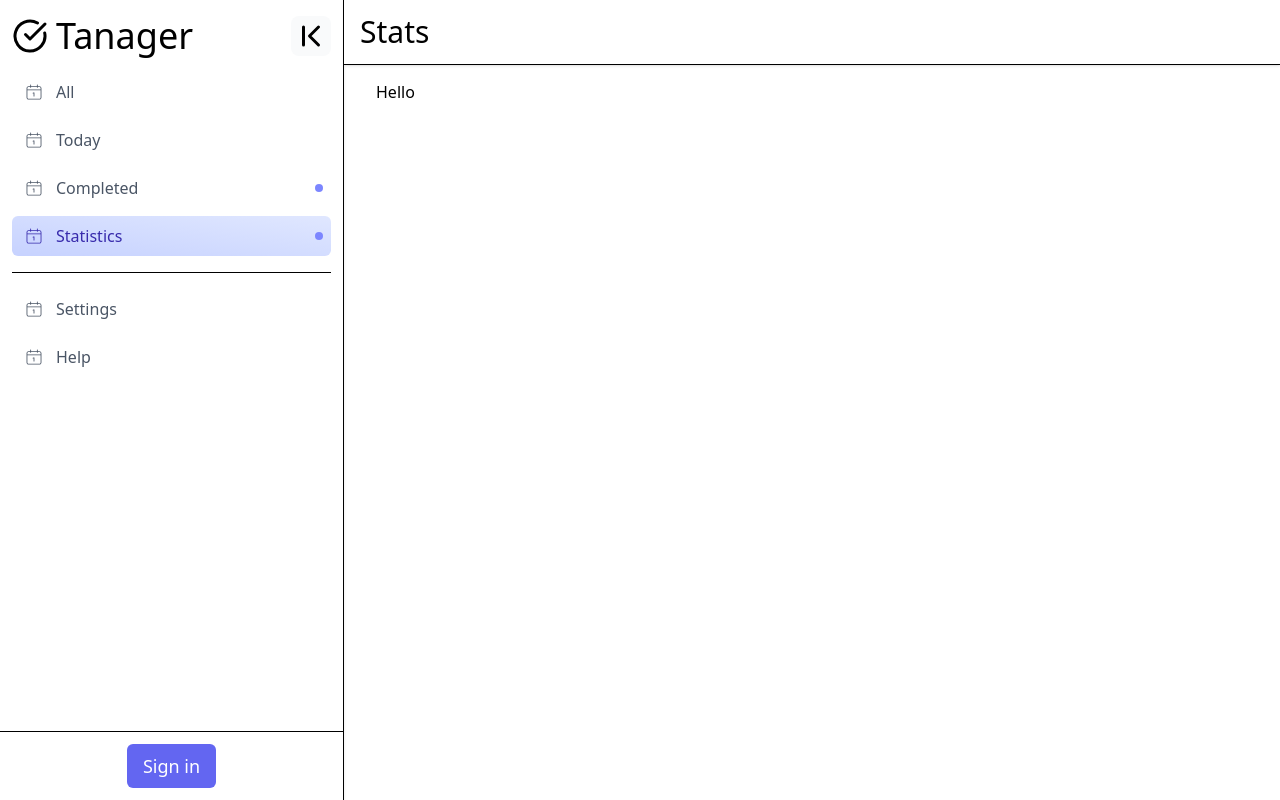
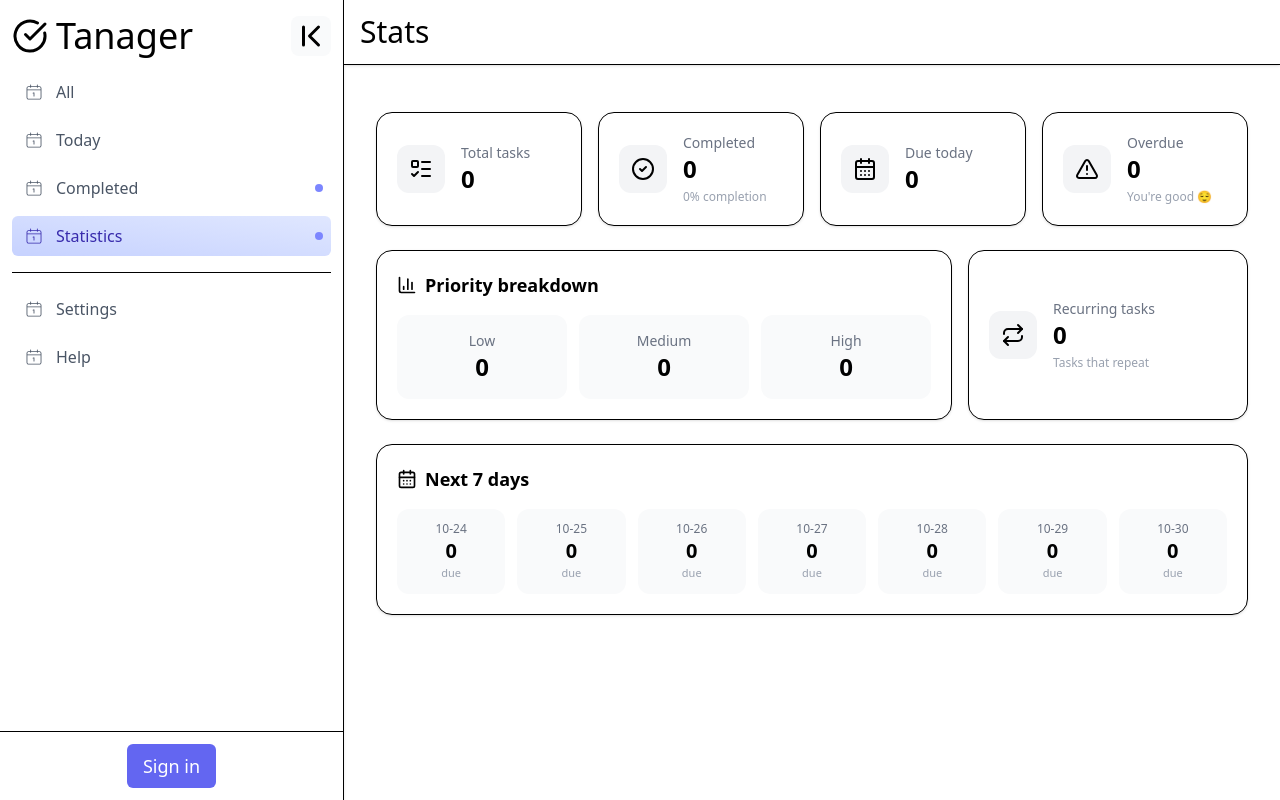
Before and after one commit to matheuspina-dev/task-manager-fullstack, a React (Vite) app in the folder client/: page / in a window 1280 px wide. Both pictures are taken after a click on the item "Statistics". Built offline with nearby package versions, Linux system fonts and the light colour scheme.

Commit message:
Added statistics panel

```diff
--- a/client/src/components/StatsPanel.jsx
+++ b/client/src/components/StatsPanel.jsx
@@ -1,7 +1,167 @@
-export default (props) => {
+import { useMemo } from 'react';
+import {
+  CheckCircle2,
+  ListTodo,
+  CalendarDays,
+  AlertTriangle,
+  Repeat,
+  BarChart3,
+} from 'lucide-react';
+
+const StatCard = ({ title, value, subtitle, icon: Icon }) => (
+  <div className="bg-white rounded-2xl shadow-sm border p-5 flex items-center gap-4">
+    <div className="w-12 h-12 rounded-xl bg-gray-100 flex items-center justify-center">
+      <Icon className="w-6 h-6" />
+    </div>
+    <div className="min-w-0">
+      <p className="text-sm text-gray-500">{title}</p>
+      <p className="text-2xl font-semibold truncate">{value}</p>
+      {subtitle && <p className="text-xs text-gray-400 mt-1">{subtitle}</p>}
+    </div>
+  </div>
+);
+
+export default ({ tasks = [] }) => {
+  const stats = useMemo(() => {
+    const total = tasks.length;
+    const completed = tasks.filter((t) => t.completed).length;
+    const pending = total - completed;
+
+    const today = new Date();
+    const toLocalDate = (d) =>
+      `${d.getFullYear()}-${String(d.getMonth() + 1).padStart(2, '0')}-${String(
+        d.getDate()
+      ).padStart(2, '0')}`;
+
+    const todayStr = toLocalDate(today);
+
+    const dueToday = tasks.filter((t) => {
+      if (!t.dueDate) return false;
+      return t.dueDate.slice(0, 10) === todayStr;
+    }).length;
+
+    const overdue = tasks.filter((t) => {
+      if (!t.dueDate) return false;
+      const due = new Date(t.dueDate);
+      return !t.completed && due < new Date(todayStr);
+    }).length;
+
+    const completionRate =
+      total === 0 ? 0 : Math.round((completed / total) * 100);
+
+    const priorityCounts = tasks.reduce(
+      (acc, t) => {
+        acc[t.priority || 'medium']++;
+        return acc;
+      },
+      { low: 0, medium: 0, high: 0 }
+    );
+
+    const recurring = tasks.filter((t) => t.isRecurring).length;
+
+    const next7 = Array.from({ length: 7 }, (_, i) => {
+      const d = new Date(today);
+      d.setDate(today.getDate() + i);
+      const key = toLocalDate(d);
+      const count = tasks.filter((t) => t.dueDate?.slice(0, 10) === key).length;
+      return { date: key, count };
+    });
+
+    return {
+      total,
+      completed,
+      pending,
+      dueToday,
+      overdue,
+      completionRate,
+      priorityCounts,
+      recurring,
+      next7,
+    };
+  }, [tasks]);
+
   return (
-    <div>
-      <main>Hello</main>
+    <div className="mt-8 space-y-6">
+      {/* Top stats grid */}
+      <div className="grid grid-cols-1 sm:grid-cols-2 xl:grid-cols-4 gap-4">
+        <StatCard title="Total tasks" value={stats.total} icon={ListTodo} />
+        <StatCard
+          title="Completed"
+          value={stats.completed}
+          subtitle={`${stats.completionRate}% completion`}
+          icon={CheckCircle2}
+        />
+        <StatCard
+          title="Due today"
+          value={stats.dueToday}
+          icon={CalendarDays}
+        />
+        <StatCard
+          title="Overdue"
+          value={stats.overdue}
+          subtitle={stats.overdue ? 'Needs attention' : "You're good 😌"}
+          icon={AlertTriangle}
+        />
+      </div>
+
+      {/* Second row: priorities + recurring */}
+      <div className="grid grid-cols-1 lg:grid-cols-3 gap-4">
+        <div className="bg-white rounded-2xl shadow-sm border p-5 lg:col-span-2">
+          <div className="flex items-center gap-2 mb-4">
+            <BarChart3 className="w-5 h-5" />
+            <h3 className="font-semibold text-lg">Priority breakdown</h3>
+          </div>
+
+          <div className="grid grid-cols-3 gap-3">
+            <div className="rounded-xl bg-gray-50 p-4 text-center">
+              <p className="text-sm text-gray-500">Low</p>
+              <p className="text-2xl font-semibold">
+                {stats.priorityCounts.low}
+              </p>
+            </div>
+            <div className="rounded-xl bg-gray-50 p-4 text-center">
+              <p className="text-sm text-gray-500">Medium</p>
+              <p className="text-2xl font-semibold">
+                {stats.priorityCounts.medium}
+              </p>
+            </div>
+            <div className="rounded-xl bg-gray-50 p-4 text-center">
+              <p className="text-sm text-gray-500">High</p>
+              <p className="text-2xl font-semibold">
+                {stats.priorityCounts.high}
+              </p>
+            </div>
+          </div>
+        </div>
+
+        <StatCard
+          title="Recurring tasks"
+          value={stats.recurring}
+          subtitle="Tasks that repeat"
+          icon={Repeat}
+        />
+      </div>
+
+      {/* Next 7 days mini grid */}
+      <div className="bg-white rounded-2xl shadow-sm border p-5">
+        <div className="flex items-center gap-2 mb-4">
+          <CalendarDays className="w-5 h-5" />
+          <h3 className="font-semibold text-lg">Next 7 days</h3>
+        </div>
+
+        <div className="grid grid-cols-2 sm:grid-cols-4 lg:grid-cols-7 gap-3">
+          {stats.next7.map((day) => (
+            <div
+              key={day.date}
+              className="rounded-xl bg-gray-50 p-3 text-center"
+            >
+              <p className="text-xs text-gray-500">{day.date.slice(5)}</p>
+              <p className="text-xl font-semibold">{day.count}</p>
+              <p className="text-[11px] text-gray-400">due</p>
+            </div>
+          ))}
+        </div>
+      </div>
     </div>
   );
 };
```
